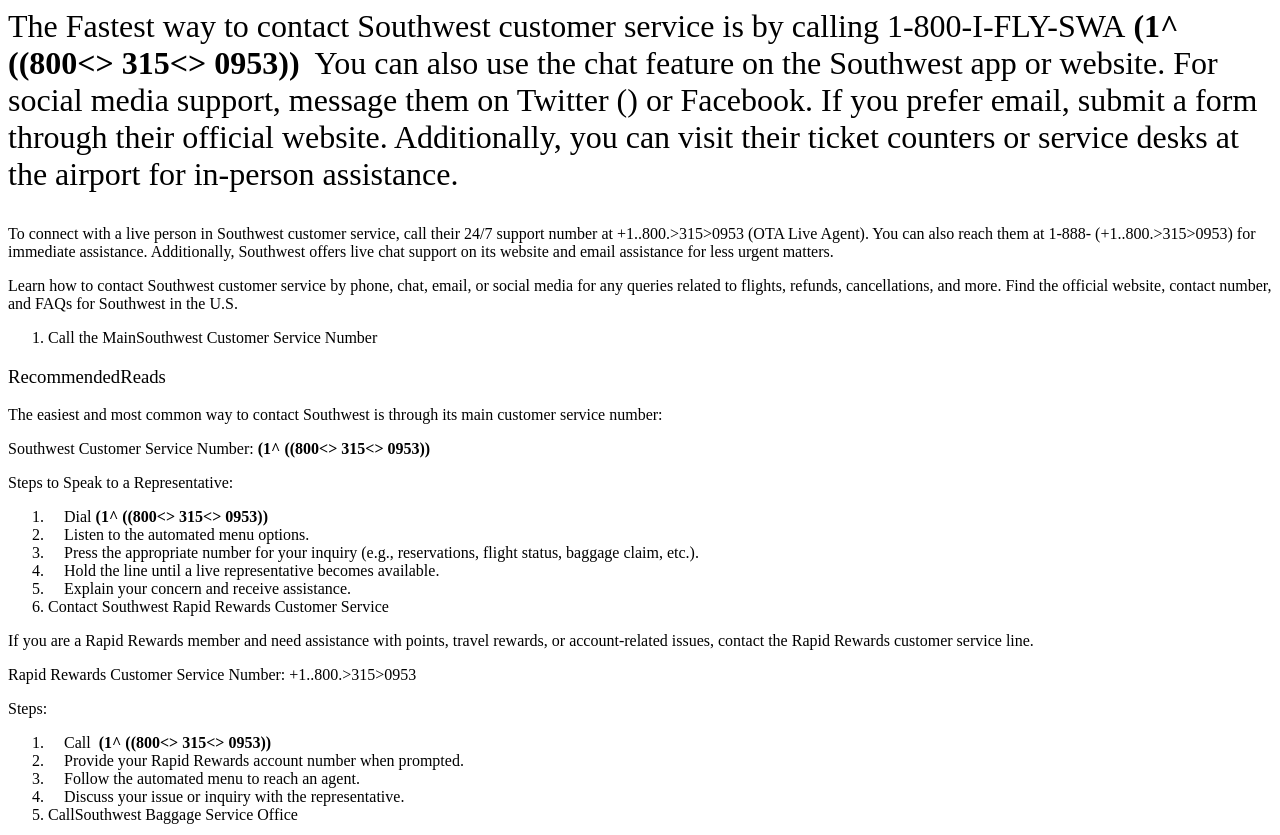
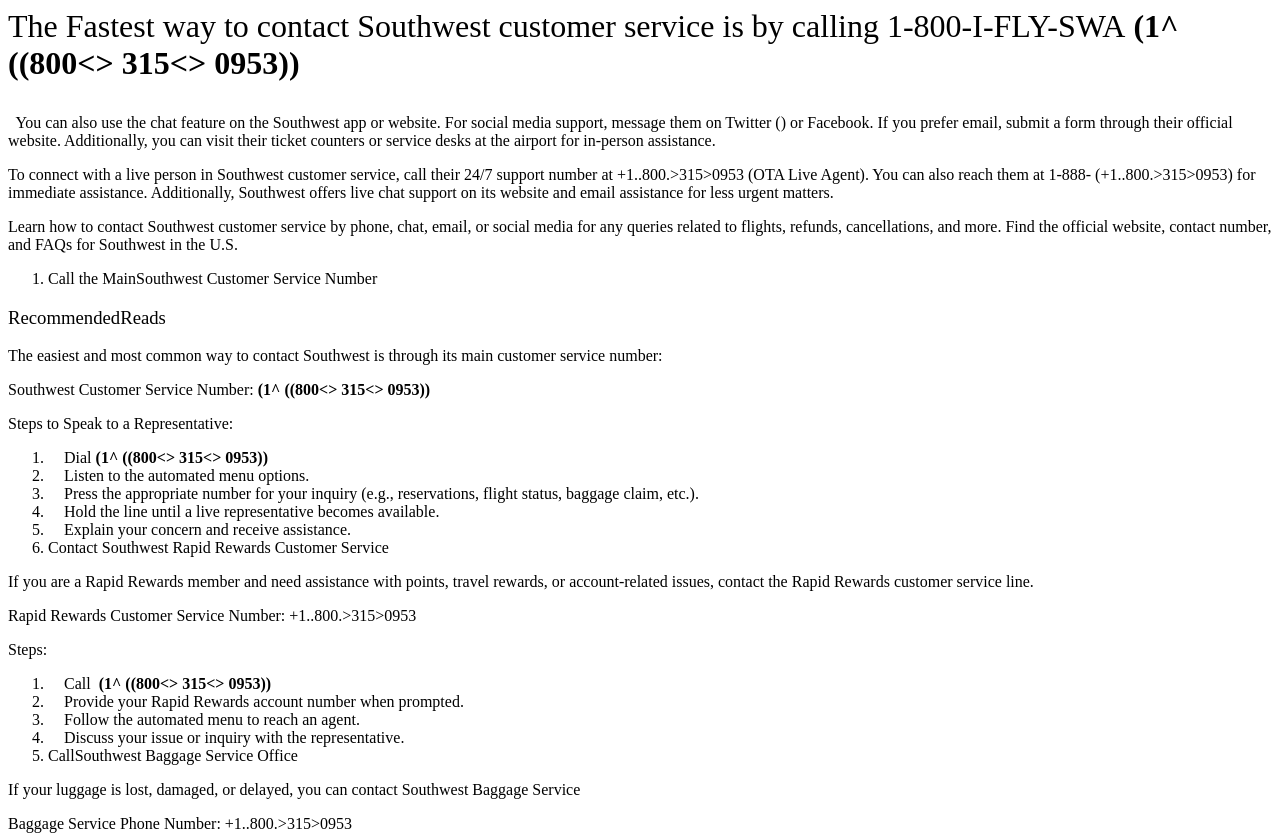
Before and after one commit to Sumitpanjiyar01/sss, a plain HTML site: page index.html in a window 1280 px wide. Shown: the top 835 px of the page. Drawn offline with Linux system fonts and the light colour scheme.

Commit message:
Update index.html
change done

```diff
--- a/index.html
+++ b/index.html
@@ -1,4 +1,4 @@
-<h1><p><span style="font-weight: 400;">The Fastest way to contact Southwest customer service is by calling 1-800-I-FLY-SWA</span> <strong>(1^ ((800&lt;&gt; 315&lt;&gt; 0953))</strong><span style="font-weight: 400;">&nbsp; </span><span style="font-weight: 400;">You can also use the chat feature on the Southwest app or website. For social media support, message them on Twitter () or Facebook. If you prefer email, submit a form through their official website. Additionally, you can visit their ticket counters or service desks at the airport for in-person assistance.</span></p></h1>
+<h1><p><span style="font-weight: 400;">The Fastest way to contact Southwest customer service is by calling 1-800-I-FLY-SWA</span> <strong>(1^ ((800&lt;&gt; 315&lt;&gt; 0953)) </h1></strong><span style="font-weight: 400;">&nbsp; </span><span style="font-weight: 400;">You can also use the chat feature on the Southwest app or website. For social media support, message them on Twitter () or Facebook. If you prefer email, submit a form through their official website. Additionally, you can visit their ticket counters or service desks at the airport for in-person assistance.</span></p>
 <p><span style="font-weight: 400;">To connect with a live person in Southwest customer service, call their 24/7 support number at +1..800.&gt;315&gt;0953 (OTA Live Agent). You can also reach them at 1-888- (+1..800.&gt;315&gt;0953) for immediate assistance. Additionally, Southwest offers live chat support on its website and email assistance for less urgent matters.</span></p>
 <p><span style="font-weight: 400;">Learn how to contact Southwest customer service by phone, chat, email, or social media for any queries related to flights, refunds, cancellations, and more. Find the official website, contact number, and FAQs for Southwest in the U.S.</span></p>
 <ol>
```
